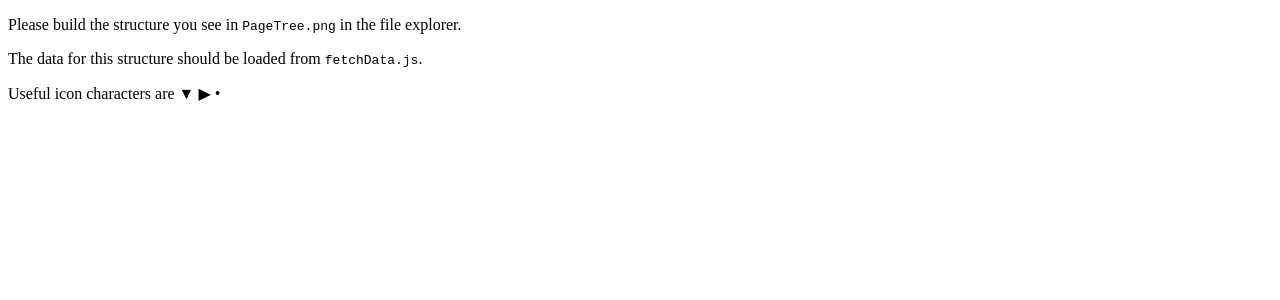
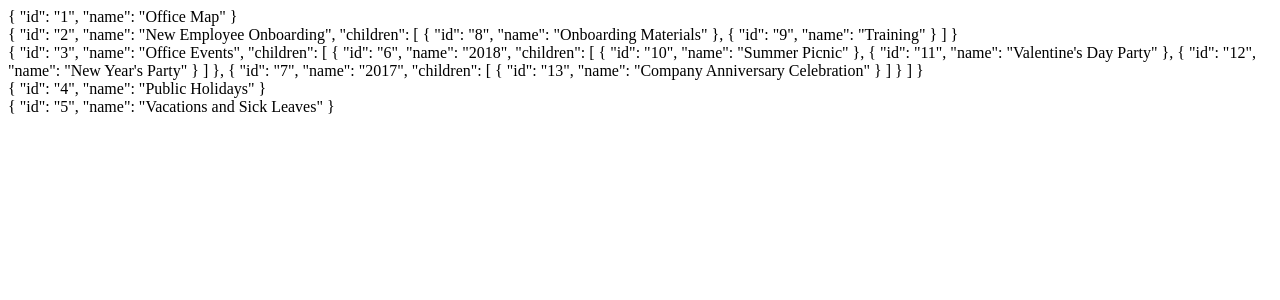
Before and after one commit to yoshi61/recursive-list, a Vue app: page / in a window 1280 px wide. Shown: the top 300 px of the page. Built offline with nearby package versions, Linux system fonts and the light colour scheme.

Commit message:
Fetch data and display each items

```diff
--- a/src/App.vue
+++ b/src/App.vue
@@ -1,19 +1,25 @@
 <template>
-  <p>
-    Please build the structure you see in <code>PageTree.png</code> in the file
-    explorer.
-  </p>
-  <p>
-    The data for this structure should be loaded from <code>fetchData.js</code>.
-  </p>
-  <p>Useful icon characters are ▼ ▶ •</p>
+    <div v-for="item in listData" :key="item.id">
+        {{item}}
+    </div>
 </template>
 
 <script>
+import { fetchData } from "./fetchData.js";
 export default {
-  name: "App",
+    name: "App",
+    data() {
+        return {
+            listData: [],
+        };
+    },
+    async mounted() {
+        // init data
+        await fetchData().then((data) => {
+            this.listData = data;
+        });
+    },
 };
 </script>
 
-<style>
-</style>
+<style></style>
```
